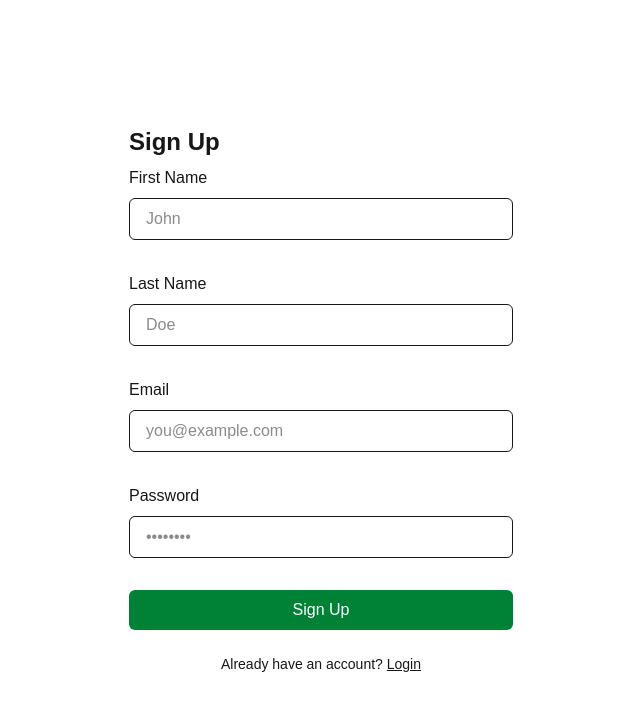
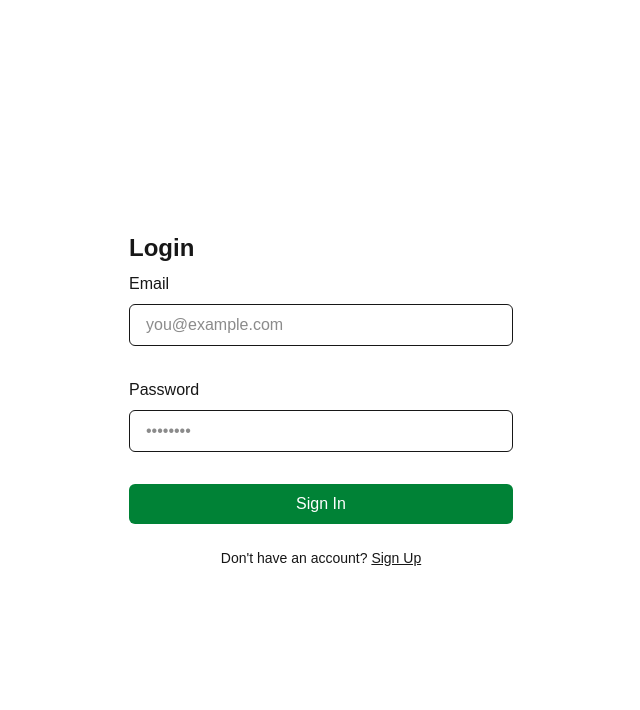
Before and after one commit to S8leeJ/TPEO-New-Fellow-Project, a Next.js app in the folder frontend/: page /login in a window 1280 px wide. Shown: the top 710 px of the page, without its empty margins (319-959 px from the left). Built offline with nearby package versions, Linux system fonts and the light colour scheme.

Commit message:
feat: Refactor login and signup pages to correctly display relevant fields and actions.

```diff
--- a/frontend/app/login/page.tsx
+++ b/frontend/app/login/page.tsx
@@ -1,15 +1,15 @@
 
 import Link from 'next/link'
-import { signup } from '../login/actions'
+import { login } from './actions'
 
-export default async function SignupPage(props: {
+export default async function LoginPage(props: {
     searchParams: Promise<{ message: string; error: string }>
 }) {
     const searchParams = await props.searchParams
     return (
         <div className="flex min-h-screen flex-col items-center justify-center py-2">
             <div className="flex flex-col w-full px-8 sm:max-w-md justify-center gap-2">
-                <h1 className="text-2xl font-bold">Sign Up</h1>
+                <h1 className="text-2xl font-bold">Login</h1>
                 {searchParams?.message && (
                     <p className="mt-4 p-4 bg-foreground/10 text-foreground text-center">
                         {searchParams.message}
@@ -21,24 +21,6 @@ export default async function SignupPage(props: {
                     </p>
                 )}
                 <form className="animate-in flex-1 flex flex-col w-full justify-center gap-2 text-foreground">
-                    <label className="text-md" htmlFor="first_name">
-                        First Name
-                    </label>
-                    <input
-                        className="rounded-md px-4 py-2 bg-inherit border mb-6"
-                        name="first_name"
-                        placeholder="John"
-                        required
-                    />
-                    <label className="text-md" htmlFor="last_name">
-                        Last Name
-                    </label>
-                    <input
-                        className="rounded-md px-4 py-2 bg-inherit border mb-6"
-                        name="last_name"
-                        placeholder="Doe"
-                        required
-                    />
                     <label className="text-md" htmlFor="email">
                         Email
                     </label>
@@ -59,15 +41,15 @@ export default async function SignupPage(props: {
                         required
                     />
                     <button
-                        formAction={signup}
+                        formAction={login}
                         className="bg-green-700 rounded-md px-4 py-2 text-foreground mb-2 text-white"
                     >
-                        Sign Up
+                        Sign In
                     </button>
                     <p className="text-sm text-center mt-2">
-                        Already have an account?{' '}
-                        <Link href="/login" className="underline">
-                            Login
+                        Don&apos;t have an account?{' '}
+                        <Link href="/signup" className="underline">
+                            Sign Up
                         </Link>
                     </p>
                 </form>
--- a/frontend/app/signup/page.tsx
+++ b/frontend/app/signup/page.tsx
@@ -21,6 +21,24 @@ export default async function SignupPage(props: {
                     </p>
                 )}
                 <form className="animate-in flex-1 flex flex-col w-full justify-center gap-2 text-foreground">
+                    <label className="text-md" htmlFor="first_name">
+                        First Name
+                    </label>
+                    <input
+                        className="rounded-md px-4 py-2 bg-inherit border mb-6"
+                        name="first_name"
+                        placeholder="John"
+                        required
+                    />
+                    <label className="text-md" htmlFor="last_name">
+                        Last Name
+                    </label>
+                    <input
+                        className="rounded-md px-4 py-2 bg-inherit border mb-6"
+                        name="last_name"
+                        placeholder="Doe"
+                        required
+                    />
                     <label className="text-md" htmlFor="email">
                         Email
                     </label>
```
